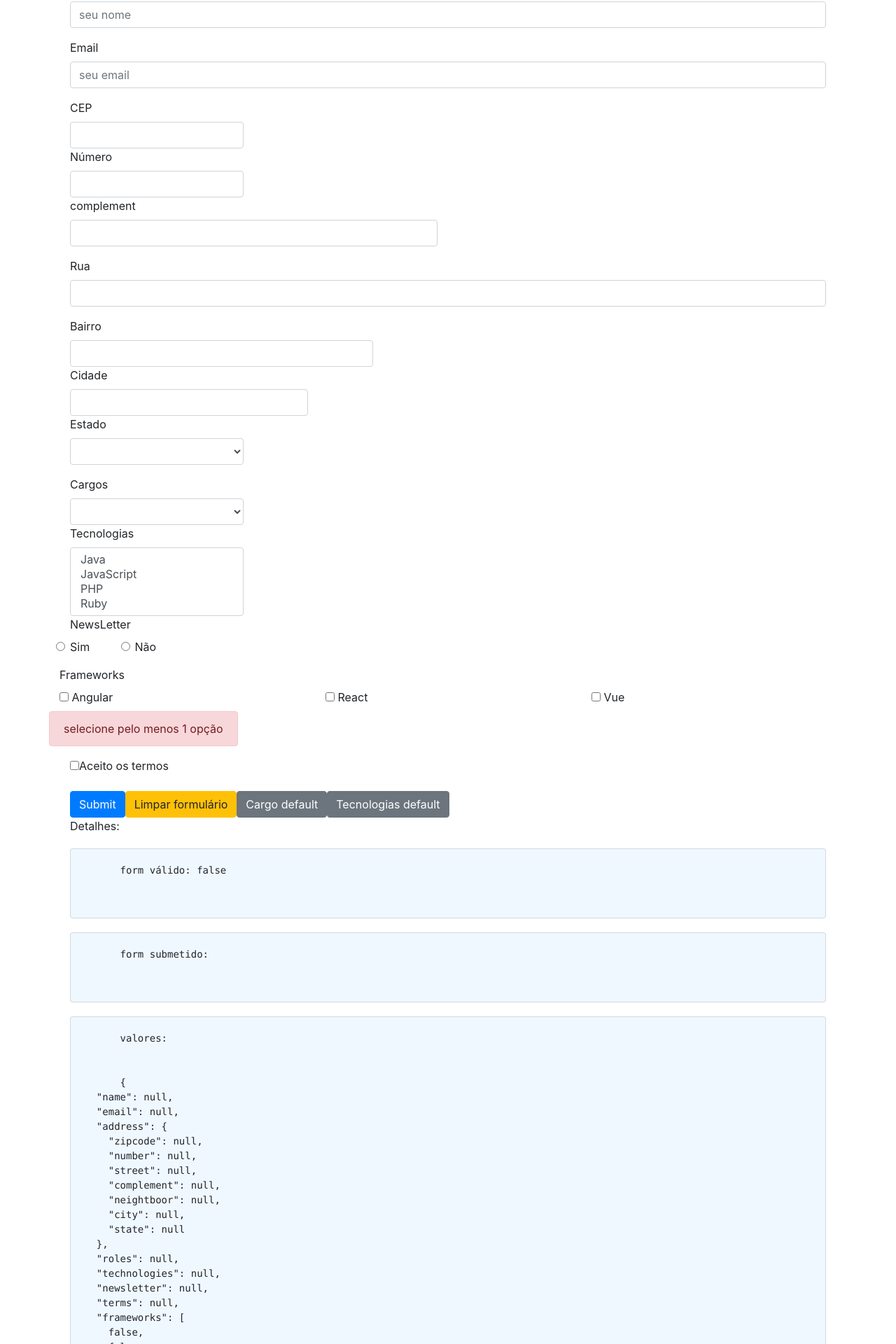
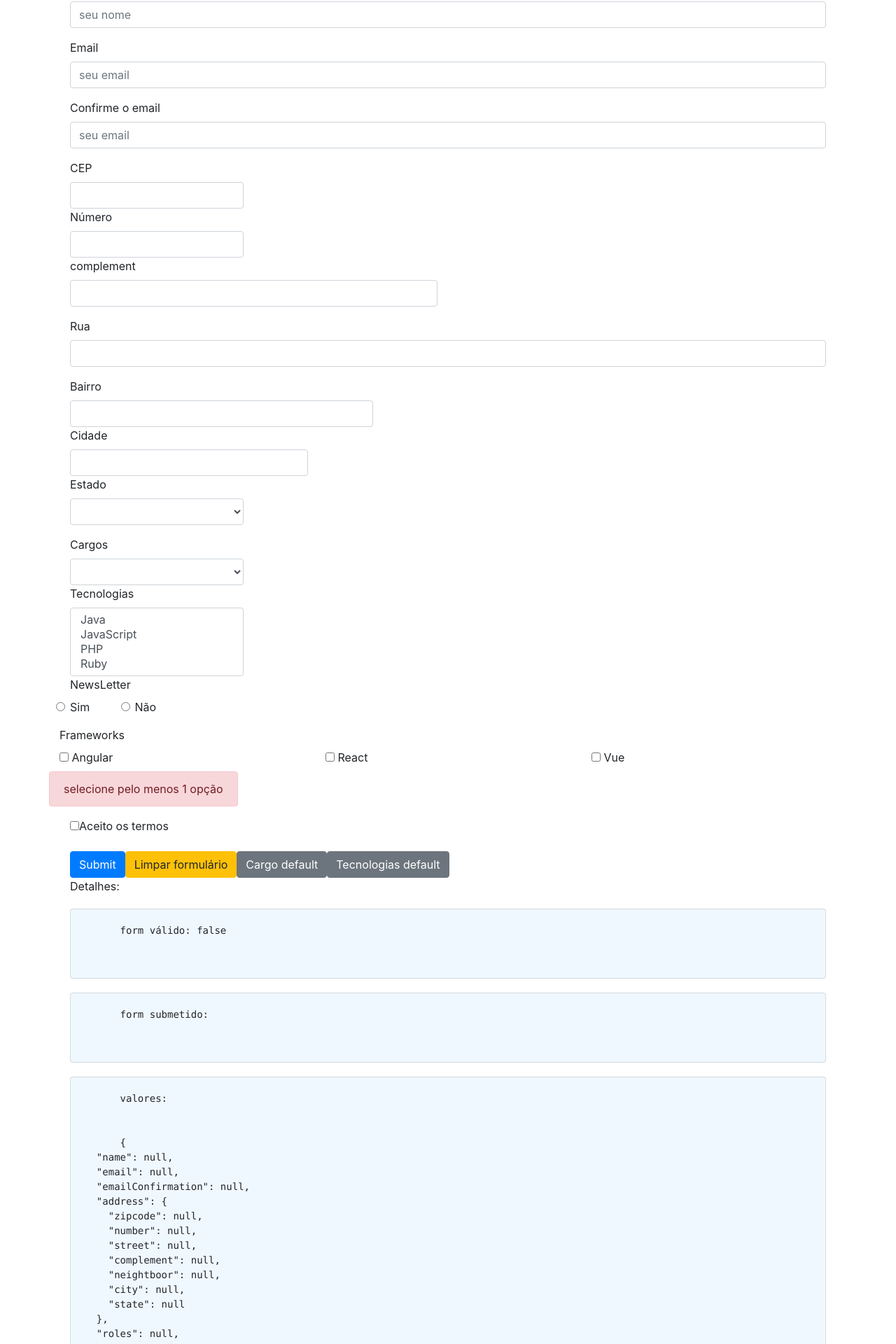
Before and after one commit to layshidani/curso-loiane, an Angular app: page /dataForm in a window 1280 px wide. Shown: the part 142-2062 px from the top of the page at 70% size. Built offline with nearby package versions, Linux system fonts and the light colour scheme.

Commit message:
feat(reactive-forms): compare fields values :sparkles:

```diff
--- a/src/app/data-form/data-form.component.html
+++ b/src/app/data-form/data-form.component.html
@@ -27,6 +27,23 @@
       </app-field-control-error>
 
       <app-field-control-error [showError]="verifyInvalidEmail('email')" errorMsg="email inválido">
+      </app-field-control-error>
+
+    </div>
+  </div>
+
+  <div class="form-group" [ngClass]="applyCssError('emailConfirmation')">
+    <div class="col-sm-12">
+      <label for="emailConfirmation" class="control-label">Confirme o email</label>
+    </div>
+    <div class="col-sm-12">
+
+      <input type="email" class="form-control" formControlName="emailConfirmation" id="emailConfirmation" placeholder="seu email">
+
+      <app-field-control-error [showError]="verifyValidTouched('emailConfirmation')" errorMsg="confirmar email é obrigatório.">
+      </app-field-control-error>
+
+      <app-field-control-error [showError]="formulary.get('emailConfirmation').hasError('notEqualsTo')" errorMsg="os emails informados não são iguais">
       </app-field-control-error>
 
     </div>
--- a/src/app/data-form/data-form.component.ts
+++ b/src/app/data-form/data-form.component.ts
@@ -45,6 +45,7 @@ export class DataFormComponent implements OnInit {
     this.formulary = this.formBuilder.group({
       name: [null, [Validators.required, Validators.minLength(3)]],
       email: [null, [Validators.required, Validators.email]],
+      emailConfirmation: [null, [FormValidations.equalsTo('email')]],
       address: this.formBuilder.group({
         zipcode: [null, [Validators.required, FormValidations.cepValidator]],
         number: [null, Validators.required],
@@ -167,6 +168,8 @@ export class DataFormComponent implements OnInit {
         city: null,
         state: null
       },
+      email: null,
+      emailConfirmation: null,
       roles: [
         null
       ],
--- a/src/app/shared/form-validarions.ts
+++ b/src/app/shared/form-validarions.ts
@@ -1,4 +1,4 @@
-import { FormArray, FormControl } from '@angular/forms';
+import { FormArray, FormControl, FormGroup } from '@angular/forms';
 
 export class FormValidations {
   static requiredMinCheckbox(min = 1) {
@@ -21,4 +21,30 @@ export class FormValidations {
       return validacep.test(cep) ? null : { invalidCep: true };
     }
   }
+
+  static equalsTo(otherField: string) {
+    const validator = (formControl: FormControl) => {
+      if (otherField == null) {
+        throw new Error('é necessário informar um campo');
+      }
+
+      if (!formControl.root || !(<FormGroup>formControl.root).controls) {
+        return null;
+      }
+
+      const field = (<FormGroup>formControl.root).get(otherField);
+
+      if (!field) {
+        throw new Error('é necessário informar um campo');
+      }
+
+      if (field.value !== formControl.value) {
+        return { notEqualsTo: true }
+      }
+
+      return null;
+    }
+
+    return validator;
+  }
 }
```
